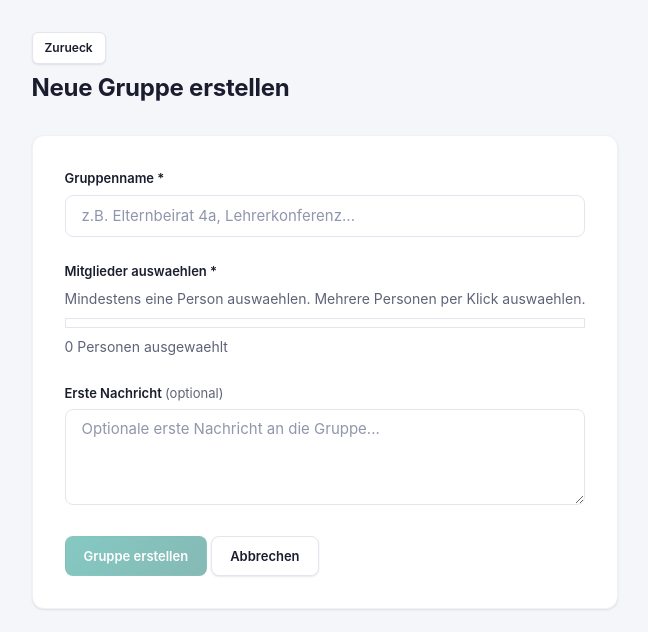
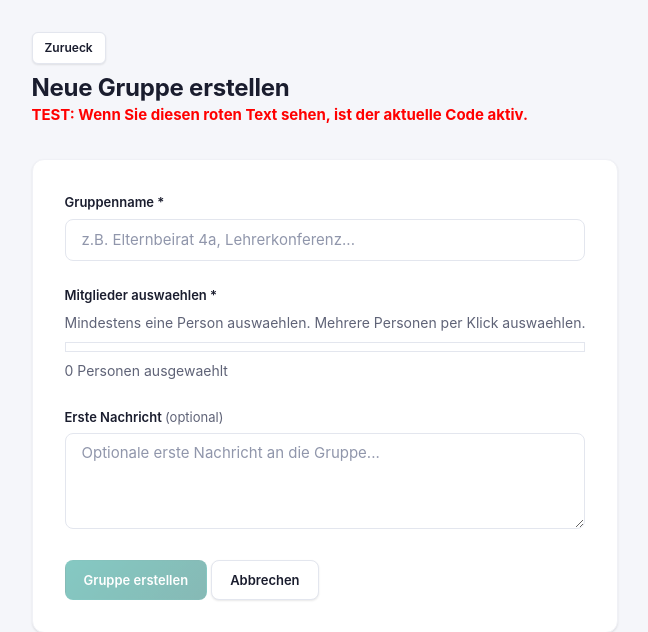
Before and after one commit to JulianGiebel1987/open-classbook, a PHP site: template src/Views/messages/new_group.php in a window 1280 px wide. Shown: the top 632 px of the page, without its empty margins (315-963 px from the left). Run offline with PHP 8.4, Linux system fonts and the light colour scheme; the template is opened without the code that fills it, so the values that code supplies are empty.

Commit message:
Debug: Temporaerer roter Test-Text auf Gruppen-Seite
Wird nach Bestaetigung der Auslieferung sofort wieder entfernt.

https://claude.ai/code/session_01EacDtWmqRjh8qLWAKPSDbH

```diff
--- a/src/Views/messages/new_group.php
+++ b/src/Views/messages/new_group.php
@@ -2,6 +2,8 @@
     <div>
         <a href="/messages" class="btn btn-sm btn-secondary mb-05">Zurueck</a>
         <h1>Neue Gruppe erstellen</h1>
+        <!-- CODE-VERSION: 2026-04-05-FIX -->
+        <p style="color:red;font-weight:bold;">TEST: Wenn Sie diesen roten Text sehen, ist der aktuelle Code aktiv.</p>
     </div>
 </div>
 
```
